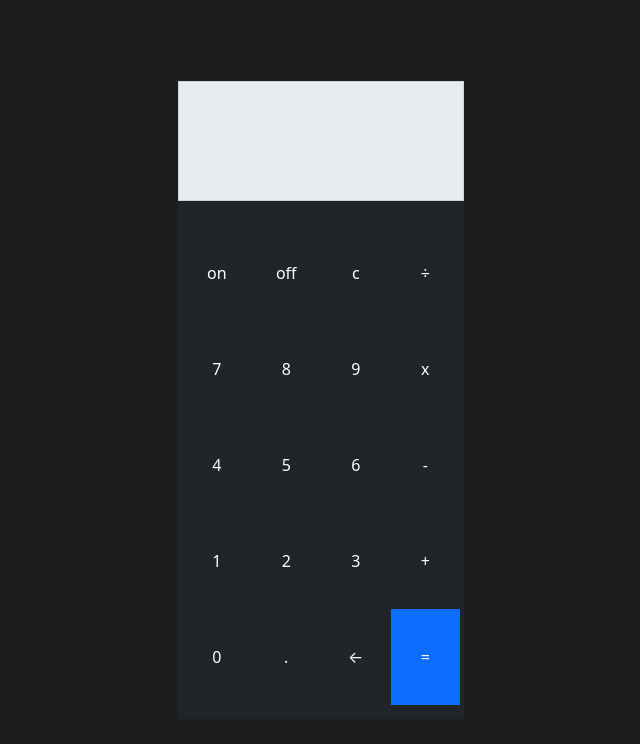
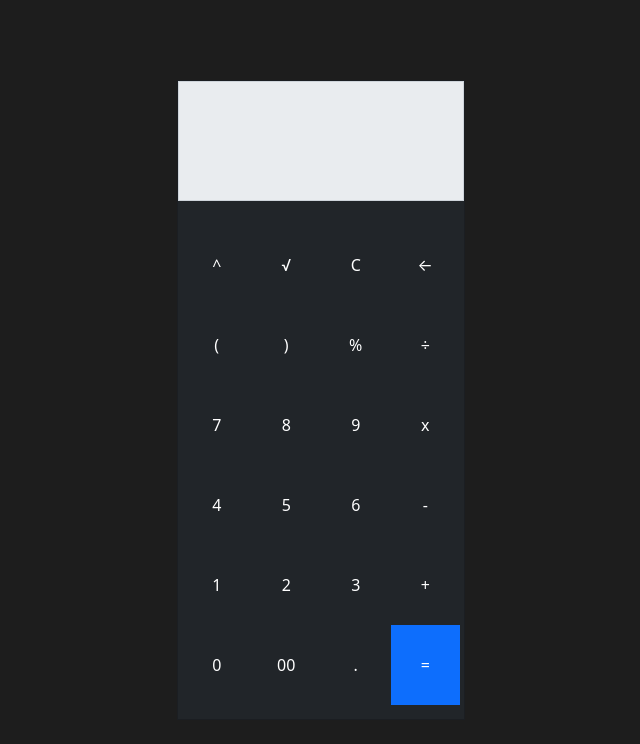
Before and after one commit to gsttvlima/web-calculator, a React (Create React App) app: page / in a window 1280 px wide. Shown: the top 744 px of the page, without its empty margins (319-959 px from the left). Built offline with nearby package versions, Linux system fonts and the light colour scheme.

Commit message:
new functionalities

```diff
--- a/src/App.css
+++ b/src/App.css
@@ -40,7 +40,7 @@ button{
   height: 100%;
 }
 .line{
-  height: 12vh;
+  height: 10vh;
 }
 button{
   border-radius: 0px !important;
@@ -89,6 +89,7 @@ button{
     height: 15vh;
   }
 
+
   .card-title{
     height: 20vh;
     position: fixed;
--- a/src/App.tsx
+++ b/src/App.tsx
@@ -22,113 +22,64 @@ function App() {
 
   const [message, setMessage] = useState('');
 
-  const [calculatorState, setCalculatorState] = useState('off');
+  function getResult() {
 
-  function turnOff() {
+    var replaced = character.replaceAll('÷', '/').replaceAll('x', '*').replaceAll('√', 'sqrt(')
 
+    var oneByOne = replaced.split('')
 
-    if (calculatorState === 'on') {
+    let sqrt = false
 
-      setMessage('')
-      addCharacter('')
+    var replaced_new = '';
 
-      setMessage('Preparing to sleep')
+    oneByOne.forEach(function (one, i) {
 
-      setTimeout(() => {
+      var newValue = one;
 
-        setCalculatorState('off')
-
-        setMessage('Preparing to sleep.')
-
-        setTimeout(() => {
-          setMessage('Preparing to sleep..')
-          setTimeout(() => {
-            setMessage('Preparing to sleep...')
-
-            setTimeout(() => {
-
-              setMessage('Good bye!')
-
-              setTimeout(() => {
-
-
-
-                setMessage('')
-
-              }, 800)
-
-            }, 1000)
-
-          }, 400)
-        }, 400)
-      }, 400)
-
-    }
+      if(one === 's' || one === 'q' || one === 'r' || one === 't' || one === '(' && oneByOne[i-1] === 't'){
+        sqrt = true
       }
 
-  function turnOn() {
+      if(sqrt === true){
 
-    if (calculatorState === 'off') {
+        if(one === '+' || one === '-' || one === '/' || one === '*'){
 
-      setMessage('')
-      addCharacter('')
-
-      setMessage('Waking up')
-      setTimeout(() => {
-        setMessage('Waking up.')
-        setTimeout(() => {
-          setMessage('Waking up..')
-          setTimeout(() => {
-            setMessage('Waking up...')
-
-            setTimeout(() => {
-
-              setMessage('All done. Go ahead!')
-              setCalculatorState('on')
-
-
-            }, 1000)
-
-          }, 400)
-        }, 400)
-      }, 400)
+          newValue = ')'+one
+          sqrt = false
 
         }
 
 
+        if(typeof oneByOne[i+1] !== 'string'){
+          newValue = one+')'
+          sqrt = false
+
         }
 
+      }
 
-  function getResult() {
+      replaced_new = replaced_new + newValue
 
-    if (calculatorState === 'on') {
+    })
 
-      var replaced = character.replaceAll('÷', '/').replaceAll('x', '*');
-
-      var calculate = nerdamer(replaced);
+    var calculate = nerdamer(replaced_new)
 
     addCharacter(calculate)
-
-    }
 
   }
 
   function clearAll() {
     setMessage('')
     addCharacter('')
-
   }
 
   function deleteLast() {
-    if (calculatorState === 'on') {
     setMessage('')
     addCharacter(character.slice(0, -1))
-    }
   }
 
 
   function updateDisplay() {
-    if (calculatorState === 'on') {
 
     if (typeof character == 'string') {
 
@@ -146,12 +97,12 @@ function App() {
 
       }
 
-        if(lastValue?.includes('.')){
+      if (lastValue?.includes('.')) {
 
         var lastCharacter = lastValue.slice(-1)
         var lastValueWithoutLastCharacter = character.substring(0, character.length - 1)
 
-          if(lastValueWithoutLastCharacter?.includes('.') && lastCharacter === '.'){
+        if (lastValueWithoutLastCharacter?.includes('.') && lastCharacter === '.') {
           addCharacter(character.substring(0, character.length - 1))
         }
 
@@ -160,16 +111,13 @@ function App() {
 
     }
 
+
     setDisplay(character)
-
-
-    }
 
   }
 
   useEffect(() => {
     updateDisplay()
-
   }
   )
 
@@ -182,7 +130,7 @@ function App() {
 
           <CardTitle>
 
-            <Input  placeholder={message} disabled id="display" value={display}></Input>
+            <Input placeholder={message} disabled id="display" value={display}></Input>
 
           </CardTitle>
 
@@ -191,23 +139,18 @@ function App() {
 
             <Row className="line">
 
-              <Col xs="3" className="p-0">
+              <Col xs="3" className="p-0"><Button className="character" block color="dark" onClick={function () { addCharacter(character + '^'); }}>^</Button></Col>
+              <Col xs="3" className="p-0"><Button className="character" block color="dark" onClick={function () { addCharacter(character + '√'); }}>√</Button></Col>
+              <Col xs="3" className="p-0"><Button className="character" block color="dark" onClick={() => clearAll()}>C</Button></Col>
+              <Col xs="3" className="p-0"><Button className="character" block color="dark" onClick={() => deleteLast()}>←</Button></Col>
 
-                <Button className="character" block color="dark" onClick={() => turnOn()}><span>on</span></Button>
+            </Row>
+            <Row className="line">
 
-              </Col>
-
-
-              <Col xs="3" className="p-0">
-
-                <Button className="character" block color="dark" onClick={() => turnOff()}>off</Button>
-
-              </Col>
-
-
-              <Col xs="3" className="p-0"><Button className="character" block color="dark" onClick={() => clearAll()}>c</Button></Col>
+              <Col xs="3" className="p-0"><Button className="character" block color="dark" onClick={function () { addCharacter(character + '('); setOperation('&#40;') }}>&#40;</Button></Col>
+              <Col xs="3" className="p-0"><Button className="character" block color="dark" onClick={function () { addCharacter(character + ')'); setOperation('&#41;') }}>&#41;</Button></Col>
+              <Col xs="3" className="p-0"><Button className="character" block color="dark" onClick={function () { addCharacter(character + '%'); setOperation('%') }}>%</Button></Col>
               <Col xs="3" className="p-0"><Button className="character" block color="dark" onClick={function () { addCharacter(character + '÷'); setOperation('÷') }}>÷</Button></Col>
-
             </Row>
 
             <Row>
@@ -231,8 +174,9 @@ function App() {
                 </Row>
                 <Row className="line">
                   <Col xs="4" className="p-0"><Button className="character" block color="dark" onClick={() => addCharacter(character + '0')}>0</Button></Col>
+                  <Col xs="4" className="p-0"><Button className="character" block color="dark" onClick={() => addCharacter(character + '00')}>00</Button></Col>
                   <Col xs="4" className="p-0"><Button className="character" block color="dark" onClick={function () { addCharacter(character + '.') }}>.</Button></Col>
-                  <Col xs="4" className="p-0"><Button className="character" block color="dark" onClick={() => deleteLast()}>←</Button></Col>
+
                 </Row>
               </Col>
 
```
Lines whose indentation alone changed are shown as unchanged.
